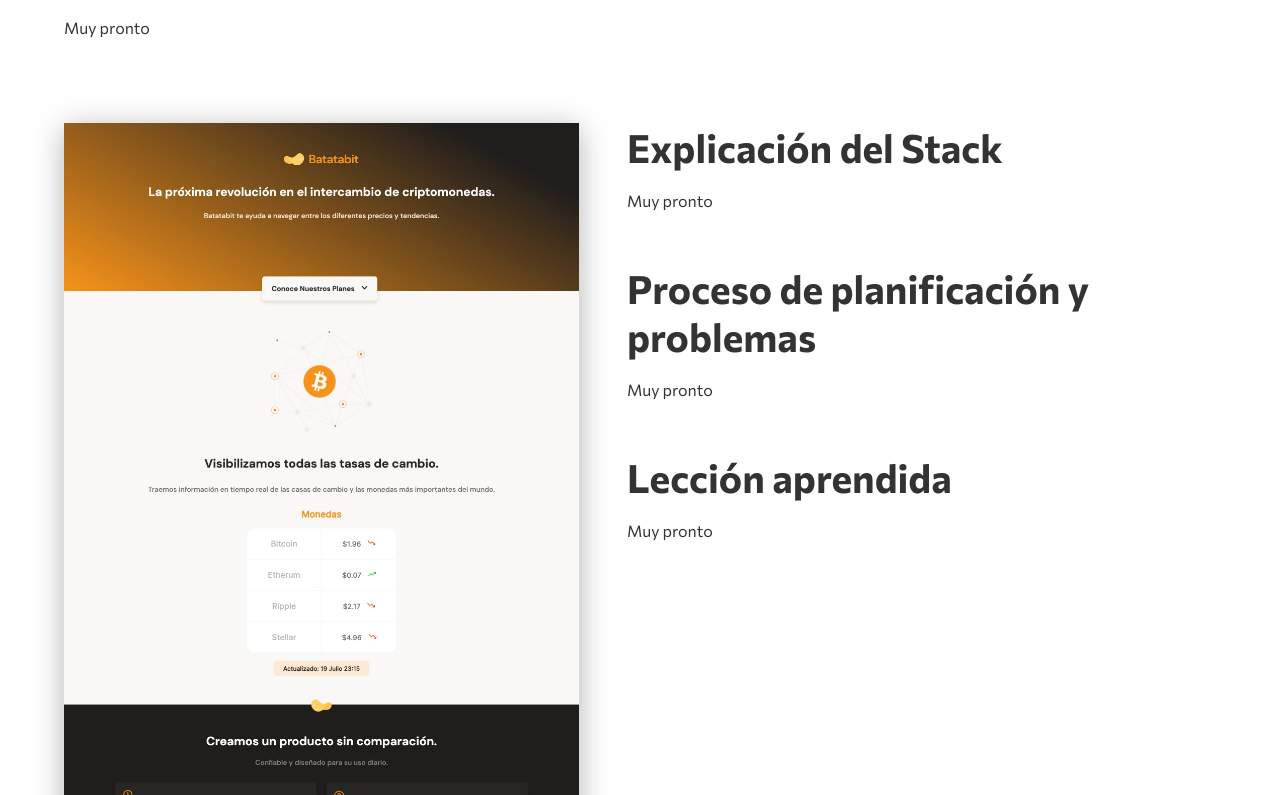
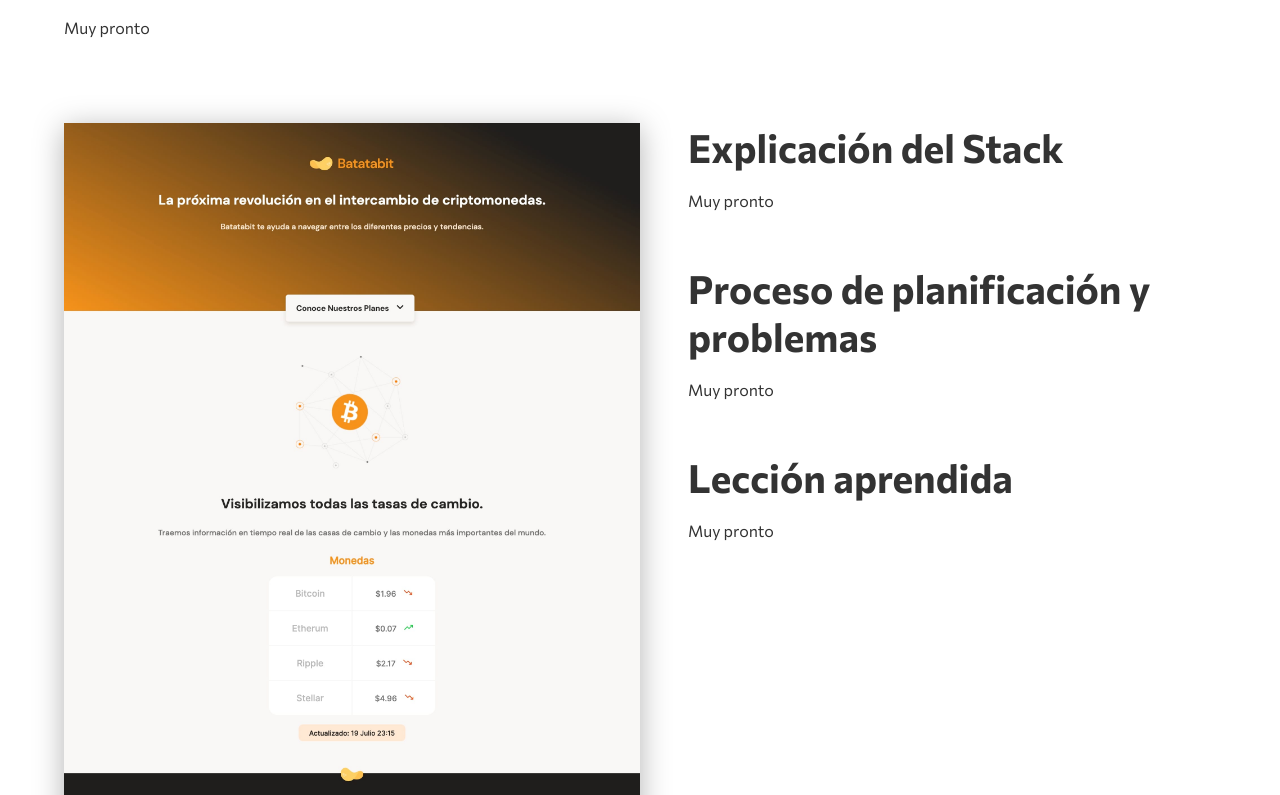
Before and after one commit to luismadf/Portfolio, a React (Create React App) app: page /project/1 in a window 1280 px wide. Shown: the part 865-1660 px from the top of the page. Built offline with nearby package versions, Linux system fonts and the light colour scheme.

Commit message:
feat: including ts and fixing project image

```diff
--- a/package.json
+++ b/package.json
@@ -13,12 +13,17 @@
     "@testing-library/jest-dom": "^5.11.9",
     "@testing-library/react": "^11.2.5",
     "@testing-library/user-event": "^12.8.3",
+    "@types/jest": "^29.0.0",
+    "@types/node": "^18.7.14",
+    "@types/react": "^18.0.18",
+    "@types/react-dom": "^18.0.6",
     "gsap": "^3.9.1",
     "node-sass": "4.14.0",
     "react": "^17.0.2",
     "react-dom": "^17.0.2",
     "react-router-dom": "^6.2.1",
     "react-scripts": "4.0.3",
+    "typescript": "^4.8.2",
     "web-vitals": "^1.1.1"
   },
   "scripts": {
--- a/src/components/Header/Header.js
+++ b/src/components/Header/Header.tsx
@@ -2,19 +2,28 @@
 import { contactInfo } from "../../utils";
 import { Link } from "react-router-dom";
 import { gsap } from "gsap";
-import CV from "../../images/luisdefreitescv.pdf";
 
 import "./Header.scss";
 
-const Header = ({ onOpenModal, mobileMenu, setMobileMenu }) => {
+interface HeaderProps {
+  onOpenModal: () => {};
+  mobileMenu: Boolean;
+  setMobileMenu: () => {};
+}
+
+const Header: React.FC<HeaderProps> = ({
+  onOpenModal,
+  mobileMenu,
+  setMobileMenu,
+}: any) => {
   const { contactMeInfo, aboutInfo } = contactInfo;
 
-  const handleOnClickAbout = (e) => {
+  const handleOnClickAbout = (e: any) => {
     e.preventDefault();
     onOpenModal(aboutInfo);
   };
 
-  const handleOnClickContact = (e) => {
+  const handleOnClickContact = (e: any) => {
     e.preventDefault();
     onOpenModal(contactMeInfo);
   };
@@ -41,13 +50,13 @@
   return (
     <header>
       <div className="container">
-        <Link class="logo" to="/">
+        <Link className="logo" to="/">
           <h3>
             luisma<span>.dev</span>
           </h3>
         </Link>
         <i
-          class="fas fa-bars header__mobileMenu"
+          className="fas fa-bars header__mobileMenu"
           onClick={() => handleOnMobileMenu()}
         ></i>
         <ul className="menu">
@@ -65,9 +74,7 @@
             </a>
           </li>
           <li>
-            <a href={CV} className="header__button">
-              Descargar CV
-            </a>
+            <a className="header__button">Descargar CV</a>
           </li>
         </ul>
       </div>
--- a/src/components/index.js
+++ b/src/components/index.js
@@ -1,5 +1,5 @@
 export { default as Layout } from "./Layout/Layout";
-export { default as Header } from "./Header/Header";
+export { default as Header } from "./Header/Header.tsx";
 export { default as MobileMenu } from "./MobileMenu/MobileMenu";
 export { default as Project } from "./Project/Project";
 export { default as Modal } from "./Modal/Modal";
--- a/src/pages/home/index.css
+++ b/src/pages/home/home.scss
@@ -1,4 +1,4 @@
-/* HERO */
+@import "../../styles/variables.scss";
 
 .hero .container {
   display: flex;
@@ -38,7 +38,7 @@
   border-radius: 100%;
 }
 
-@media (min-width: 1024px) {
+@media (min-width: $lg) {
   .hero .container {
     display: grid;
     grid-template-columns: 3fr 2fr;
@@ -73,7 +73,7 @@
   grid-gap: calc(var(--spacer) * 6);
 }
 
-@media (min-width: 1024px) {
+@media (min-width: $lg) {
   .projects__list {
     display: grid;
     grid-template-columns: repeat(2, 1fr);
--- a/src/pages/home/index.js
+++ b/src/pages/home/index.js
@@ -2,7 +2,7 @@
 import { Project } from "../../components";
 import { projectList } from "../../utils/projectList";
 
-import "./index.css";
+import "./home.scss";
 
 function Home() {
   return (
--- a/src/pages/project/index.js
+++ b/src/pages/project/index.tsx
@@ -2,12 +2,14 @@
 import { getProjectById } from "../../utils/projectList";
 import Image from "../../images/Cover.png";
 
-import "./project.css";
+import "./project.scss";
 
-const Project = () => {
+const Project: React.FC = () => {
   let { id } = useParams();
+
   const [{ name, info, desktop, mobile, stack, code, live }] =
     getProjectById(id);
+
   return (
     <>
       <div className="container">
@@ -47,44 +49,6 @@
             </div>
           </div>
           <div className="intro__image">
-            {/* <svg
-            xmlns="http://www.w3.org/2000/svg"
-            viewBox="
-            0
-            0
-            414.34375
-            32
-          "
-            style={{
-              borderRadius: "8px 8px 0px 0px",
-              backgroundColor: "rgb(232, 232, 232",
-            }}
-          >
-            <g fill="none" fill-rule="nonzero">
-              <rect width="100%" fill="#e8e8e8"></rect>
-              <circle
-                stroke="#F04744"
-                fill="#FF5F56"
-                cx="20"
-                cy="17"
-                r="6"
-              ></circle>
-              <circle
-                stroke="#EBA03F"
-                fill="#FFBD2E"
-                cx="40"
-                cy="17"
-                r="6"
-              ></circle>
-              <circle
-                stroke="#13AB42"
-                fill="#27C93F"
-                cx="60"
-                cy="17"
-                r="6"
-              ></circle>
-            </g>
-          </svg> */}
             <img src={mobile} alt="" />
           </div>
         </div>
@@ -95,11 +59,13 @@
         </div>
 
         <div className="project__planning mb-5">
-          <div className="planning__img">
-            <img src={desktop || Image} alt="Project Cover" />
-          </div>
+          <img
+            className="project__planning--img"
+            src={desktop || Image}
+            alt="Project Cover"
+          />
 
-          <div className="plannig__text">
+          <div className="project__planning--text">
             <div className="project__stack mb-3">
               <h2>Explicación del Stack</h2>
               <p>Muy pronto</p>
--- a/src/pages/project/project.css
+++ b/src/pages/project/project.scss
@@ -1,3 +1,30 @@
+@import "../../styles/variables.scss";
+
+.project {
+  &__planning {
+    display: flex;
+    flex-direction: column;
+    gap: $spacer * 3;
+
+    @media (min-width: $md) {
+      flex-direction: row;
+    }
+
+    &--img {
+      max-width: 100%;
+      filter: drop-shadow(0px 5px 15px rgba(0, 0, 0, 0.3));
+
+      @media (min-width: $md) {
+        width: 50%;
+      }
+    }
+
+    &--text {
+      width: 50%;
+    }
+  }
+}
+
 .intro__characteristics {
   width: 100%;
   display: grid;
@@ -68,23 +95,4 @@
   .project__purpose {
     width: 100%;
   }
-
-  .project__planning {
-    width: 100%;
-    display: flex;
-    gap: 48px;
-  }
-
-  .planning__img {
-    width: 50%;
-  }
-
-  .planning__img img {
-    max-width: 100%;
-    filter: drop-shadow(0px 5px 15px rgba(0, 0, 0, 0.3));
-  }
-
-  .planning__text {
-    width: 50%;
-  }
 }
--- /dev/null
+++ b/src/react-app-env.d.ts
@@ -0,0 +1 @@
+/// <reference types="react-scripts" />
--- a/src/styles/variables.scss
+++ b/src/styles/variables.scss
@@ -1,2 +1,4 @@
+$lg: 1024px;
 $md: 769px;
 $sm: 426px;
+$spacer: 16px;
```
Also changed, not shown: tsconfig.json (added, +26 -0 lines), 2 other files (tests, documents, lock files or other folders).
